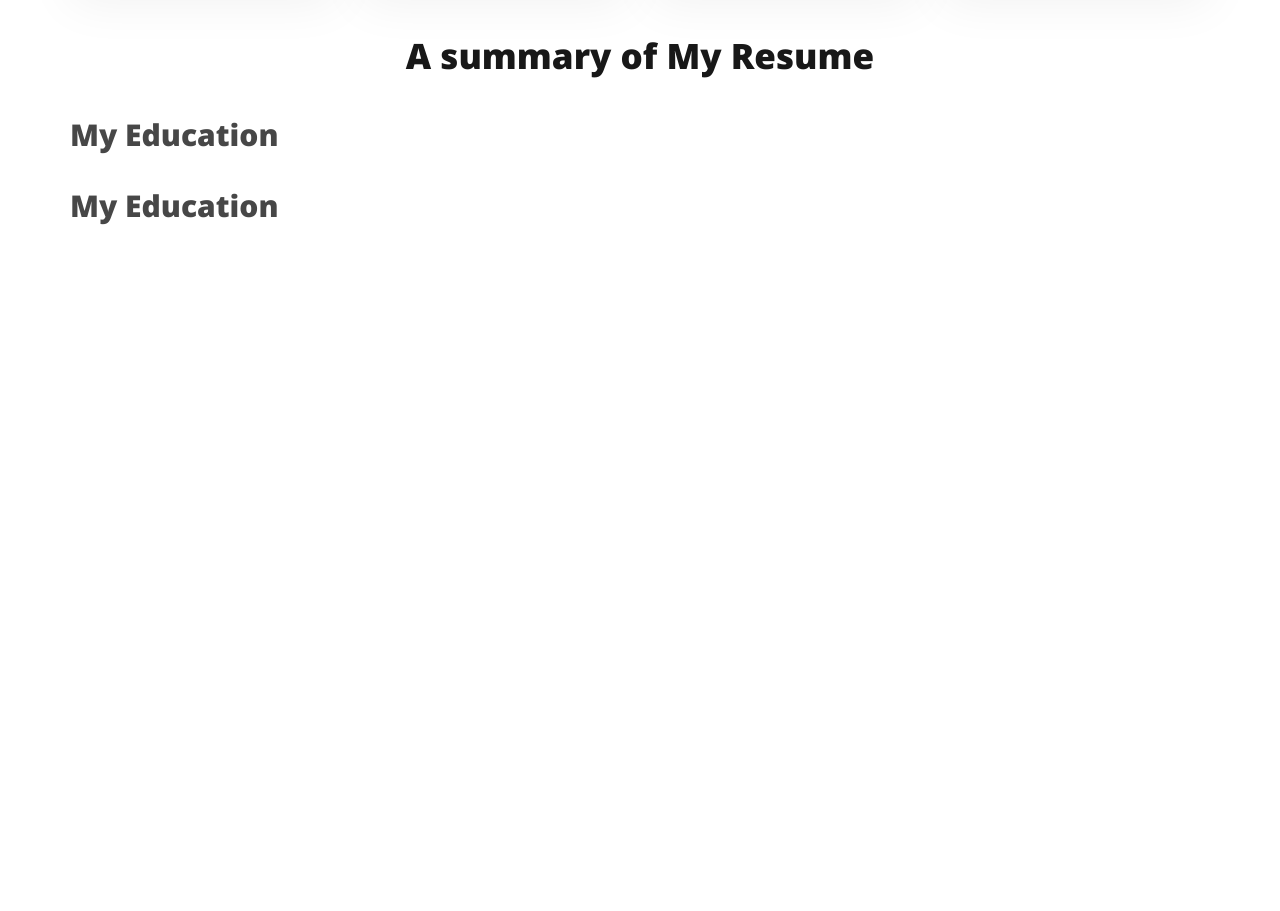
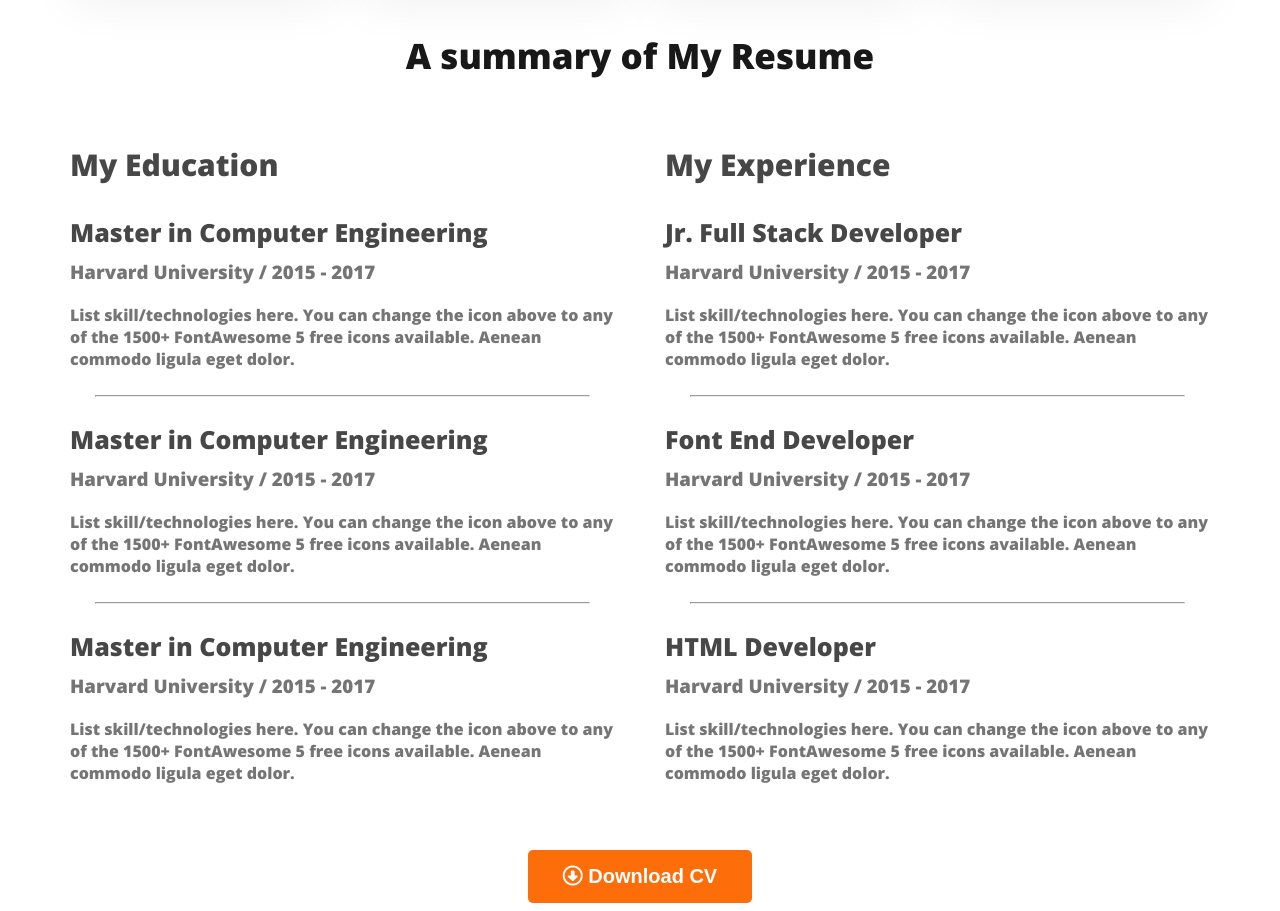
Before and after one commit to ShahriarSadik/web-portfolio1, a plain HTML site: page index.html in a window 1280 px wide. Shown: the part 2198-3109 px from the top of the page. Before the commit the page ends 2454 px from the top, so only its background shows below. Drawn offline with nearby package versions, Linux system fonts and the light colour scheme.

Commit message:
section finish

```diff
--- a/index.html
+++ b/index.html
@@ -1,5 +1,6 @@
 <!DOCTYPE html>
 <html lang="en">
+
 <head>
     <meta charset="UTF-8">
     <meta name="viewport" content="width=device-width, initial-scale=1.0">
@@ -25,7 +26,8 @@
         <div class="banner-content">
             <h3 class="banner-greeting">Hi, I m </h3>
             <h1 class="banner-title">Mary Hardy</h1>
-    <p class="banner-description">Shot what able cold new see hold.Friendly as an betrayed formerly he. Morning because as to society behaved moments.</p>
+            <p class="banner-description">Shot what able cold new see hold.Friendly as an betrayed formerly he. Morning
+                because as to society behaved moments.</p>
             <button class="btn-primary"><i class="fa-regular fa-circle-down"></i> Download CV</button>
             <button class="btn-second"> <i class="fa-solid fa-phone-flip"></i> contact</button>
         </div>
@@ -39,7 +41,9 @@
             About Me
         </h3>
         <p class="section-description">
-                I, m a designer & developer with a passion for web design. I enjoy developing simple, clean and slick websites that provide real value to the end user. Thousands of clients have procured exceptional resulfs while working with me. Delivering work within time and budget which meets clients requirements in our mata.
+            I, m a designer & developer with a passion for web design. I enjoy developing simple, clean and slick
+            websites that provide real value to the end user. Thousands of clients have procured exceptional resulfs
+            while working with me. Delivering work within time and budget which meets clients requirements in our mata.
         </p>
         <div class="about-info-container">
             <div class="about-info">
@@ -67,29 +71,35 @@
     <!--what i do section start-->
     <section>
         <h3 class="section-title">What I do</h3>
-            <p id="what-i-do"   class="section-description">
-                I have more than 10 years experience building software for clients all over the world. Below is a quick overview of my main technical skill sets and technologies i use. Want to find out more about my experience? Check out my online resume and project portfolio.
+        <p id="what-i-do" class="section-description">
+            I have more than 10 years experience building software for clients all over the world. Below is a quick
+            overview of my main technical skill sets and technologies i use. Want to find out more about my experience?
+            Check out my online resume and project portfolio.
         </p>
         <div class="skill-container">
             <div class="skill">
                 <img src="images/icons/js.png" alt="">
                 <h3 class="skill-title">Vanilla JavaScript</h3>
-                    <p class="skill-description">List skill/technologies here. You can change the icon above to any of the 1500+ FontAwesome 5 free icons available. Aenean commodo ligula eget dolor.</p>
+                <p class="skill-description">List skill/technologies here. You can change the icon above to any of the
+                    1500+ FontAwesome 5 free icons available. Aenean commodo ligula eget dolor.</p>
             </div>
             <div class="skill">
                 <img src="images/icons/react.png" alt="">
                 <h3 class="skill-title">React</h3>
-                    <p class="skill-description">List skill/technologies here. You can change the icon above to any of the 1500+ FontAwesome 5 free icons available. Aenean commodo ligula eget dolor.</p>
+                <p class="skill-description">List skill/technologies here. You can change the icon above to any of the
+                    1500+ FontAwesome 5 free icons available. Aenean commodo ligula eget dolor.</p>
             </div>
             <div class="skill">
                 <img src="images/icons/nodejs.png" alt="">
                 <h3 class="skill-title">Node.js</h3>
-                    <p class="skill-description">List skill/technologies here. You can change the icon above to any of the 1500+ FontAwesome 5 free icons available. Aenean commodo ligula eget dolor.</p>
+                <p class="skill-description">List skill/technologies here. You can change the icon above to any of the
+                    1500+ FontAwesome 5 free icons available. Aenean commodo ligula eget dolor.</p>
             </div>
             <div class="skill">
                 <img src="images/icons/mongo.png" alt="">
                 <h3 class="skill-title">MongoDB</h3>
-                    <p class="skill-description">List skill/technologies here. You can change the icon above to any of the 1500+ FontAwesome 5 free icons available. Aenean commodo ligula eget dolor.</p>
+                <p class="skill-description">List skill/technologies here. You can change the icon above to any of the
+                    1500+ FontAwesome 5 free icons available. Aenean commodo ligula eget dolor.</p>
             </div>
         </div>
     </section>
@@ -101,10 +111,89 @@
         <div class="resume-container">
             <div class="resume-colum">
                 <h3 class="resume-colum-title">My Education</h3>
+                <div class="resume-item">
+                    <h2 class="resume-item-title">
+                        Master in Computer Engineering
+                    </h2>
+                    <h3 class="resume-item-info">
+                        Harvard University / 2015 - 2017
+                    </h3>
+                    <p class="resume-item-description">
+                        List skill/technologies here. You can change the icon above
+                        to any of the 1500+ FontAwesome 5 free icons available. Aenean commodo ligula eget dolor.
+                    </p>
+                    <hr>
+                </div>
+                <div class="resume-item">
+                    <h2 class="resume-item-title">
+                        Master in Computer Engineering
+                    </h2>
+                    <h3 class="resume-item-info">
+                        Harvard University / 2015 - 2017
+                    </h3>
+                    <p class="resume-item-description">
+                        List skill/technologies here. You can change the icon above
+                        to any of the 1500+ FontAwesome 5 free icons available. Aenean commodo ligula eget dolor.
+                    </p>
+                </div>
+                <hr>
+                <div class="resume-item">
+                    <h2 class="resume-item-title">
+                        Master in Computer Engineering
+                    </h2>
+                    <h3 class="resume-item-info">
+                        Harvard University / 2015 - 2017
+                    </h3>
+                    <p class="resume-item-description">
+                        List skill/technologies here. You can change the icon above
+                        to any of the 1500+ FontAwesome 5 free icons available. Aenean commodo ligula eget dolor.
+                    </p>
+                </div>
             </div>
             <div class="resume-colum">
-        <h3 class="resume-colum-title">My Education</h3>
+                <h3 class="resume-colum-title">My Experience</h3>
+                <div class="resume-item">
+                    <h2 class="resume-item-title">
+                       Jr. Full Stack Developer
+                    </h2>
+                    <h3 class="resume-item-info">
+                        Harvard University / 2015 - 2017
+                    </h3>
+                    <p class="resume-item-description">
+                        List skill/technologies here. You can change the icon above
+                        to any of the 1500+ FontAwesome 5 free icons available. Aenean commodo ligula eget dolor.
+                    </p>
+                    <hr>
+                    <div class="resume-item">
+                        <h2 class="resume-item-title">
+                            Font End Developer
+                        </h2>
+                        <h3 class="resume-item-info">
+                            Harvard University / 2015 - 2017
+                        </h3>
+                        <p class="resume-item-description">
+                            List skill/technologies here. You can change the icon above
+                            to any of the 1500+ FontAwesome 5 free icons available. Aenean commodo ligula eget dolor.
+                        </p>
+                        <hr>
+                        <div class="resume-item">
+                            <h2 class="resume-item-title">
+                                HTML Developer
+                            </h2>
+                            <h3 class="resume-item-info">
+                                Harvard University / 2015 - 2017
+                            </h3>
+                            <p class="resume-item-description">
+                                List skill/technologies here. You can change the icon above
+                                to any of the 1500+ FontAwesome 5 free icons available. Aenean commodo ligula eget dolor.
+                            </p>
                         </div>
+                    </div>
+                </div>
+            </div>
+        </div>
+        <div class="download-cv">
+            <button class="btn-primary"><i class="fa-regular fa-circle-down"></i> Download CV</button>
         </div>
     </section>
 
@@ -113,4 +202,5 @@
 
 </footer>
 </body>
+
 </html>
--- a/style.css
+++ b/style.css
@@ -142,9 +142,39 @@ box-shadow: 0px 6px 50px 0px rgba(0, 0, 0, 0.06);
     color:#757575;
 }
 
+/*resume style start here*/
+
 .resume-colum-title{
     color: #474747;
 font-size: 30px;
 font-weight: 700;
 
 }
+
+.resume-container{
+    display:flex;
+    gap:50px;
+}
+.resume-item-title{
+    color:#474747;
+    font-size: 25px;
+    font-weight: 700;
+    margin-bottom: 10px;
+}
+
+.resume-item-info{
+    margin-top:0 ;
+    margin-bottom:20px;
+}
+.resume-item-description, .resume-item-info{
+color:#757575;
+}
+
+.resume-container hr{
+    margin: 25px;
+}
+
+.download-cv{
+    text-align: center;
+    margin-top:50px;
+}
```
Lines whose indentation alone changed are shown as unchanged.
